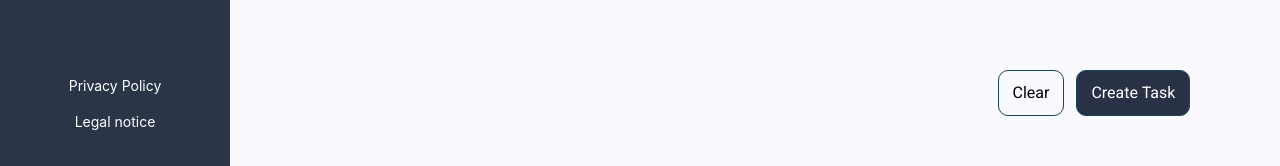
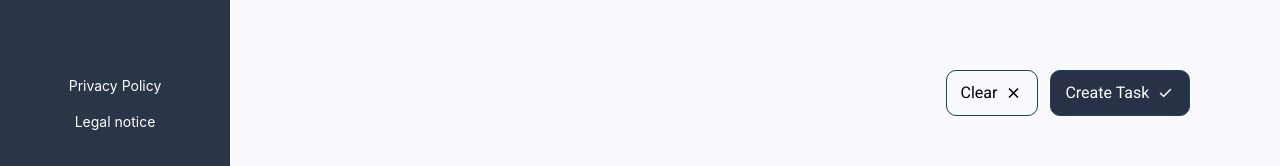
Before and after one commit to Salihban/Join, an Angular app: page /add-task in a window 1280 px wide. Shown: the part 631-797 px from the top of the page. Built offline with nearby package versions, Linux system fonts and the light colour scheme; no server answers; the database is empty; a web font is replaced by a local one.

Commit message:
style: add Material Symbols to action buttons

```diff
--- a/src/app/components/task-form/task-form.html
+++ b/src/app/components/task-form/task-form.html
@@ -147,8 +147,8 @@
     </div>
 
     <div class="task-form__actions form-actions">
-        <button type="button" (click)="clearForm()" class="task-form__button">Clear</button>
+        <button type="button" (click)="clearForm()" class="task-form__button">Clear<span class="material-symbols-outlined">close</span></button>
         <button type="submit" [disabled]="isSaving" class="task-form__button task-form__button--submit">{{ isSaving ?
-            'Creating...' : 'Create Task'}}</button>
+            'Creating...' : 'Create Task'}}<span class="material-symbols-outlined">check</span></button>
     </div>
 </form>
--- a/src/app/components/task-form/task-form.scss
+++ b/src/app/components/task-form/task-form.scss
@@ -7,6 +7,7 @@
     display: block;
     width: 100%;
 }
+
 /* #endregion */
 
 
@@ -38,6 +39,7 @@
         flex-direction: column;
         width: 100%;
     }
+
     /* #endregion */
 
     /* #region Labels And Validation */
@@ -60,6 +62,7 @@
         font-size: 12px;
         color: $error;
     }
+
     /* #endregion */
 
     /* #region General Form Fields */
@@ -113,6 +116,7 @@
     &__input#dueDate {
         color: $placeholder;
     }
+
     /* #endregion */
 
     /* #region Priority */
@@ -187,6 +191,7 @@
             color: $prio-low;
         }
     }
+
     /* #endregion */
 
     /* #region Assigned Contacts */
@@ -240,6 +245,7 @@
         gap: 10px;
         margin-top: 10px;
     }
+
     /* #endregion */
 
     /* #region Category */
@@ -285,6 +291,7 @@
             background: $assignees-hover;
         }
     }
+
     /* #endregion */
 
     /* #region Subtasks */
@@ -319,21 +326,24 @@
         color: $text-color;
         font-size: 20px;
     }
+
     /* #endregion */
 
     /* #region Form Actions */
     &__actions {
-        @include mixin.flex(row, stretch, center);
+        @include mixin.flex(row, flex-end, center);
         width: 100%;
-        gap: 26px;
+        gap: 32px;
         margin-top: 18px;
         padding-top: 0;
     }
 
 
     &__button {
-        flex: 1;
-        min-height: 56px;
+        @include mixin.flex(row, center, center);
+        gap: 6px;
+        flex: 0 0 auto;
+        min-height: 46px;
         padding: 10px 14px;
         border: 1px solid $active-input;
         border-radius: 10px;
@@ -351,7 +361,12 @@
             background: #293147;
             color: white;
         }
+
+        .material-symbols-outlined {
+            font-size: 20px;
+        }
     }
+
     /* #endregion */
 }
 
@@ -359,6 +374,7 @@
     color: $star;
     margin-left: 2px;
 }
+
 /* #endregion */
 
 
@@ -412,4 +428,5 @@
         }
     }
 }
+
 /* #endregion */
```
